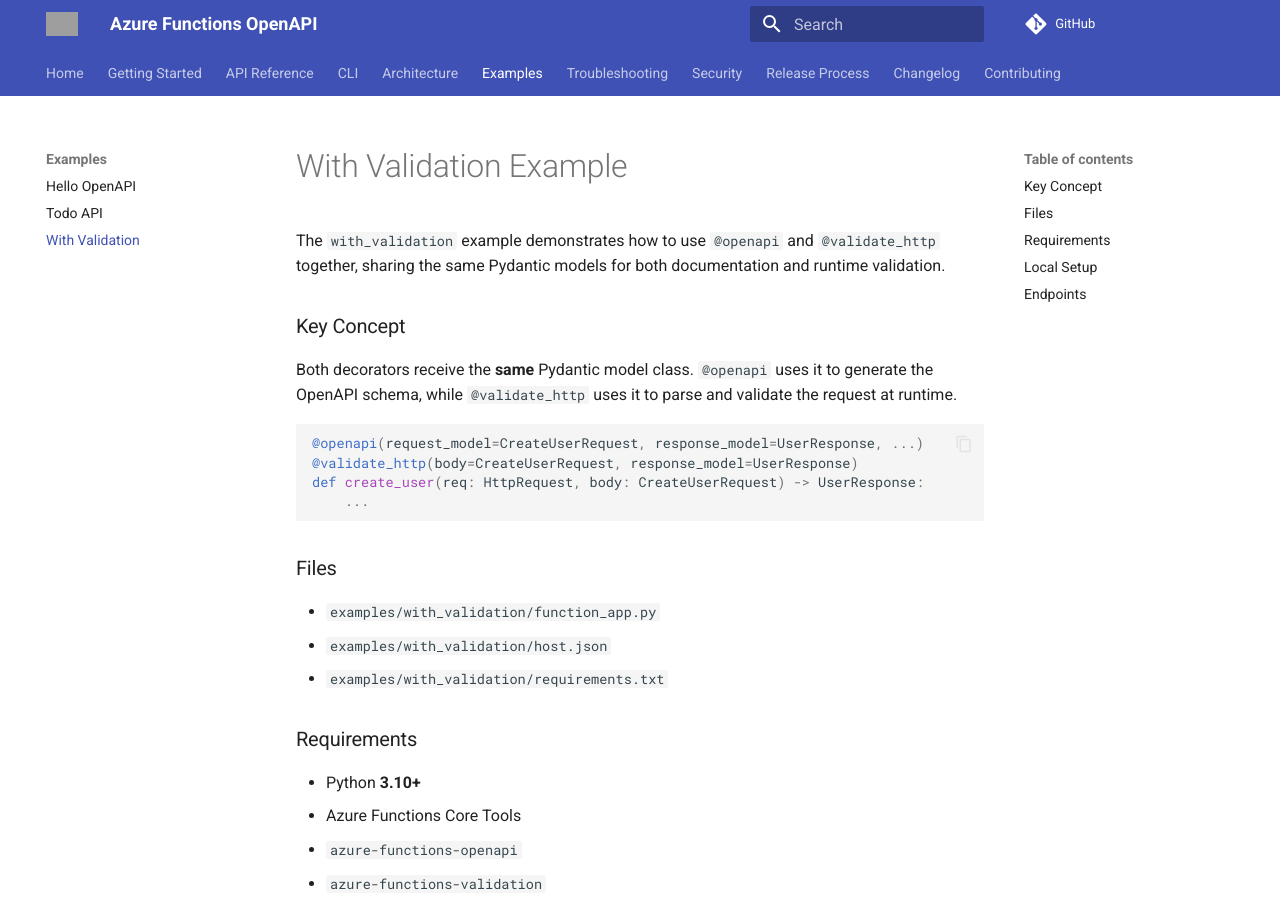
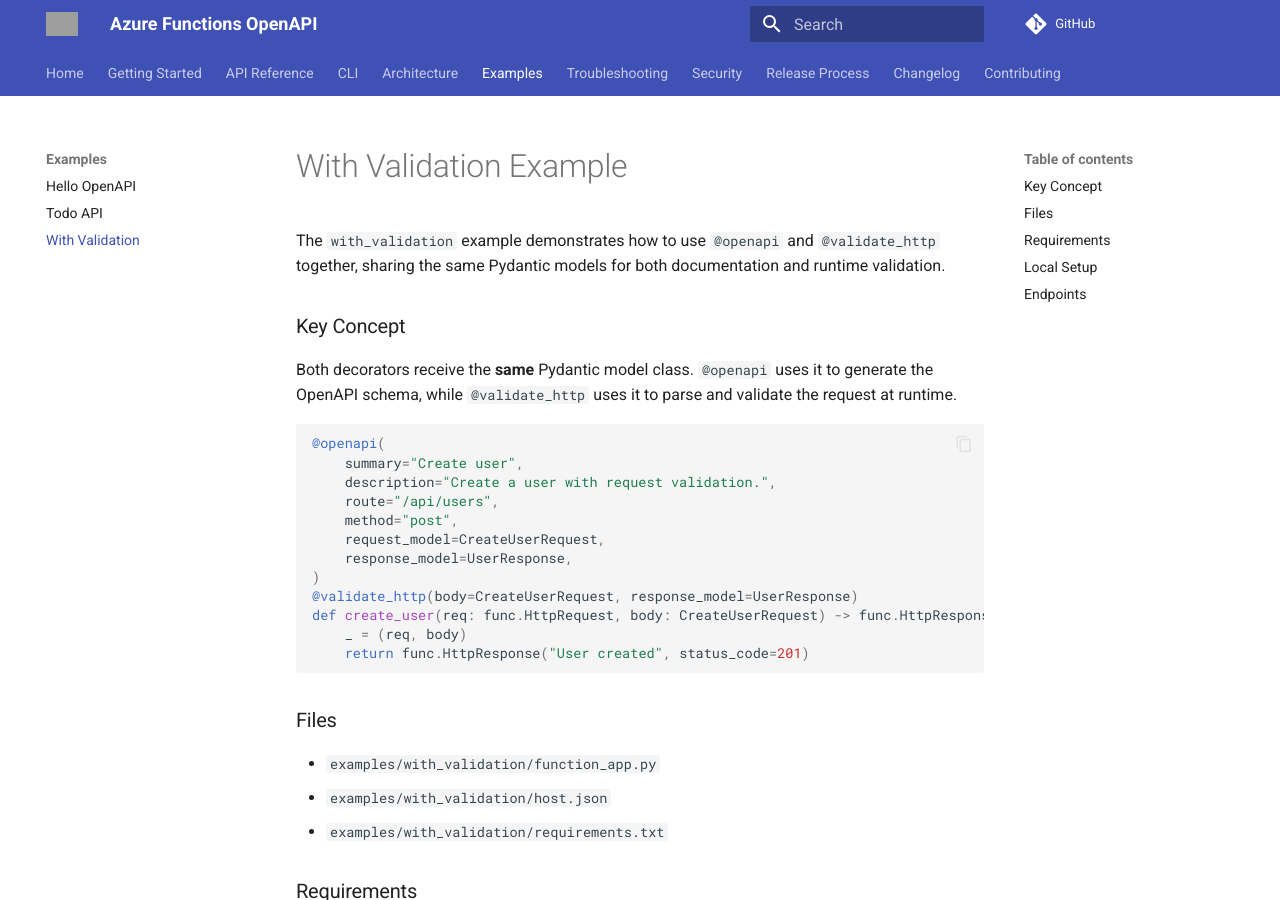
Before and after one commit to yeongseon/azure-functions-openapi, an MkDocs documentation site: the page built from docs/examples/with_validation.md, in a window 1280 px wide and 900 px high. Built offline with MkDocs 1.6.1 and Material for MkDocs 9.7.7, drawn with Linux system fonts in a browser that asks for light colours; comment, search, counter and statistics services are not loaded; grey boxes are pictures that could not be loaded.

````diff
--- a/docs/examples/with_validation.md
+++ b/docs/examples/with_validation.md
@@ -7,10 +7,18 @@ The `with_validation` example demonstrates how to use `@openapi` and `@validate_
 Both decorators receive the **same** Pydantic model class. `@openapi` uses it to generate the OpenAPI schema, while `@validate_http` uses it to parse and validate the request at runtime.
 
 ```python
-@openapi(request_model=CreateUserRequest, response_model=UserResponse, ...)
+@openapi(
+    summary="Create user",
+    description="Create a user with request validation.",
+    route="/api/users",
+    method="post",
+    request_model=CreateUserRequest,
+    response_model=UserResponse,
+)
 @validate_http(body=CreateUserRequest, response_model=UserResponse)
-def create_user(req: HttpRequest, body: CreateUserRequest) -> UserResponse:
-    ...
+def create_user(req: func.HttpRequest, body: CreateUserRequest) -> func.HttpResponse:
+    _ = (req, body)
+    return func.HttpResponse("User created", status_code=201)
 ```
 
 ### Files
````
Also changed, not shown: docs/architecture.md (+16 -1 lines), docs/examples/hello.md (+4 -3 lines), docs/usage.md (+2 -1 lines).
